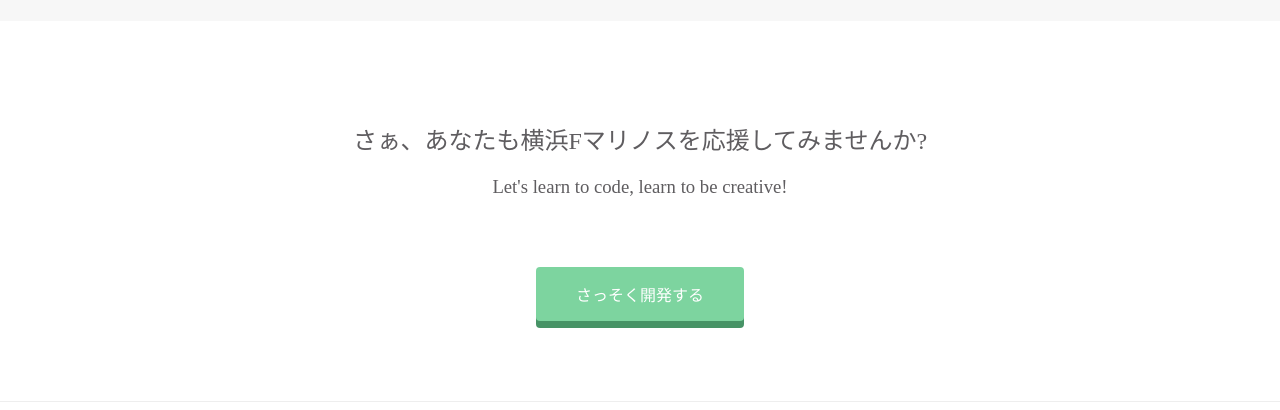
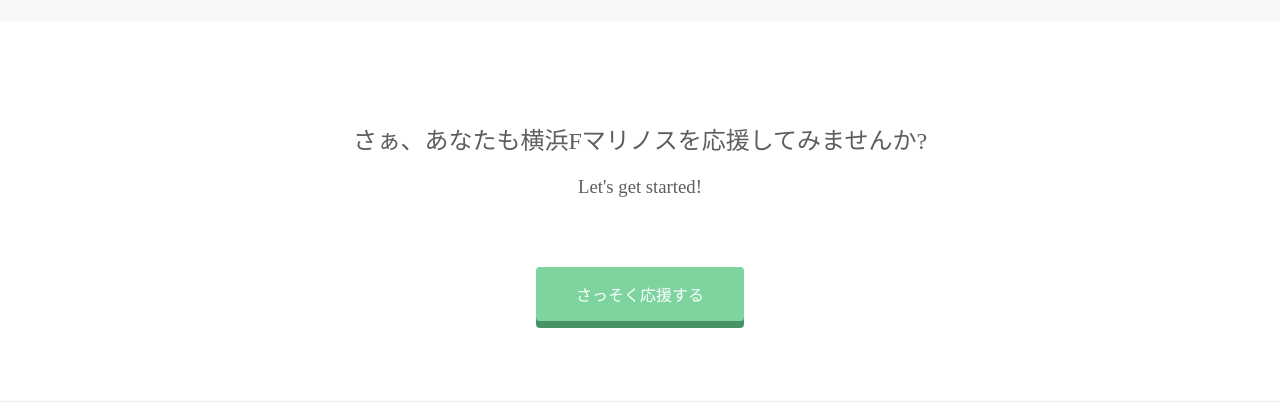
Before and after one commit to kawaguchimasahiro/kawamasa9261, a plain HTML site: page index.html in a window 1280 px wide. Shown: the part 1251-1661 px from the top of the page. Drawn offline with Linux system fonts and the light colour scheme.

Commit message:
Update index.html

```diff
--- a/index.html
+++ b/index.html
@@ -75,9 +75,9 @@
     <div class="container">
       <div class="heading">
         <h2>さぁ、あなたも横浜Fマリノスを応援してみませんか?</h2>
-        <h3>Let's learn to code, learn to be creative!</h3>
+        <h3>Let's get started!</h3>
       </div>
-      <span class="btn message">さっそく開発する</span>
+      <span class="btn message">さっそく応援する</span>
     </div>
   </div>
   <footer>
```
